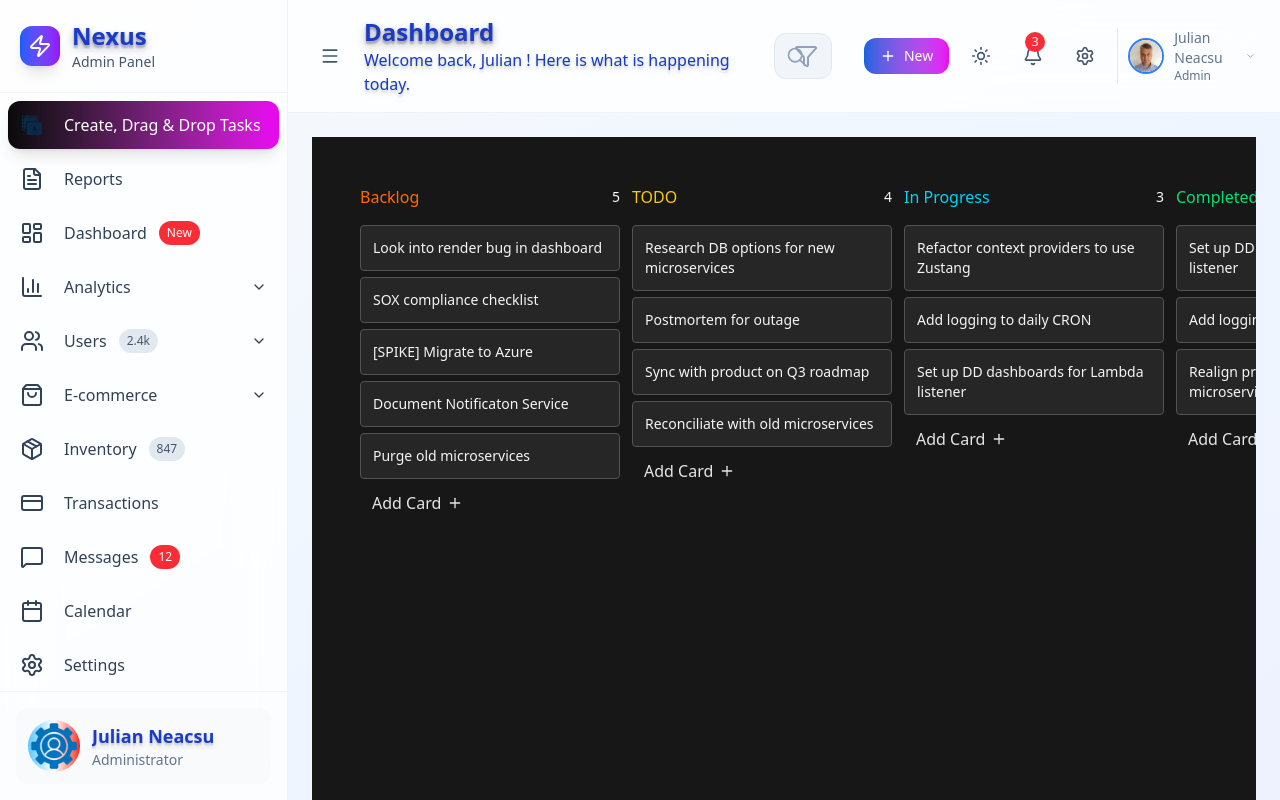
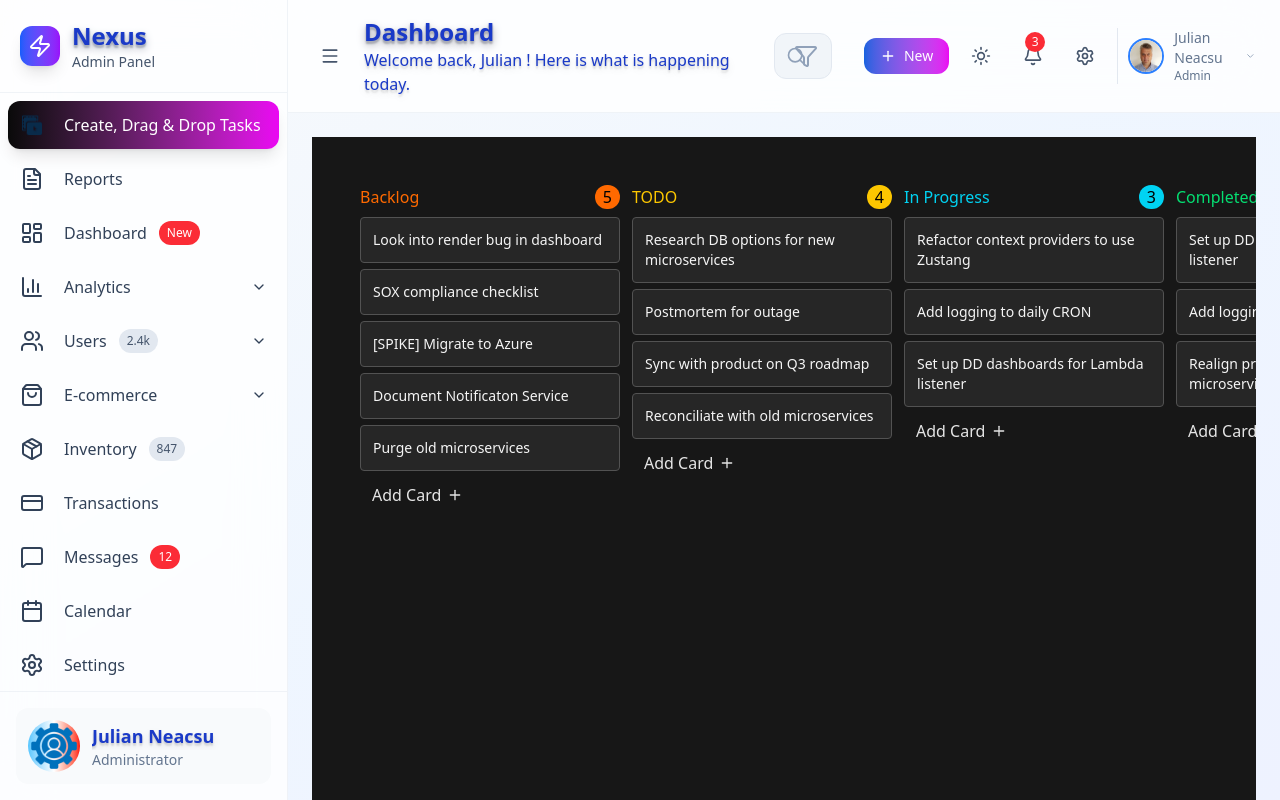
Before and after one commit to julian-nec-ui/tech-dashboard, a React (Vite) app: page / in a window 1280 px wide. Built offline with nearby package versions, Linux system fonts and the light colour scheme.

Commit message:
reverted to hithub deploy

```diff
--- a/src/components/drag-n-drop/NotionKanban.jsx
+++ b/src/components/drag-n-drop/NotionKanban.jsx
@@ -34,6 +34,7 @@ const Board = () => {
         title="Backlog"
         column="backlog"
         headingColor="text-orange-500"
+        bgColor="bg-orange-500"
         cards={cards}
         setCards={setCards}
       />
@@ -41,6 +42,7 @@ const Board = () => {
         title="TODO"
         column="todo"
         headingColor="text-yellow-400"
+        bgColor="bg-yellow-400"
         cards={cards}
         setCards={setCards}
       />
@@ -48,6 +50,7 @@ const Board = () => {
         title="In Progress"
         column="doing"
         headingColor="text-cyan-400"
+        bgColor="bg-cyan-400"
         cards={cards}
         setCards={setCards}
       />
@@ -55,6 +58,7 @@ const Board = () => {
         title="Completed"
         column="done"
         headingColor="text-green-400"
+        bgColor="bg-green-400"
         cards={cards}
         setCards={setCards}
       />
@@ -63,7 +67,7 @@ const Board = () => {
   );
 };
 
-const Column = ({ title, headingColor, column, cards, setCards }) => {
+const Column = ({ title, headingColor, bgColor, column, cards, setCards }) => {
 
   const [active, setActive] = useState(false);
 
@@ -164,9 +168,9 @@ const Column = ({ title, headingColor, column, cards, setCards }) => {
 
   return (
     <div className='w-65 shrink-0'>
-      <div className='flex items-center justify-between mb-3'>
+      <div className='flex items-center justify-between mb-1'>
         <h3 className={`font-medium ${headingColor}`}>{title}</h3>
-        <span className='rounded text-sm text-neutral-400>'>
+        <span className={`px-2 ${bgColor} text-xm text-black rounded-full`}>
           {filteredCards.length}
         </span>
       </div>
@@ -305,10 +309,10 @@ const DeleteBox = ({ title, headingColor, setCards }) => {
   };
 
   return (
-    <div className='w-57 shrink-0 flex-col ml-5 mb-3 justify-center'>
+    <div className='w-57 shrink-0 flex-col ml-5 mt-1 justify-center'>
       <h3 className={`font-medium ${headingColor}`}>{title}</h3>
       <div onDragOver={handleDragOver} onDragLeave={handleDragLeave} onDrop={handleDragEnd} className={`relative group
-            mt-4 grid h-56 w-56 shrink-0 place-content-center rounded
+            mt-3 grid h-56 w-56 shrink-0 place-content-center rounded
             border text-3xl hover:text-4xl transition-all hover:text-[#ff0000]
             hover:border-red-500 hover:shadow-amber-100/20 hover:shadow-xs
             data-tooltip-target="tooltip-default"
```
